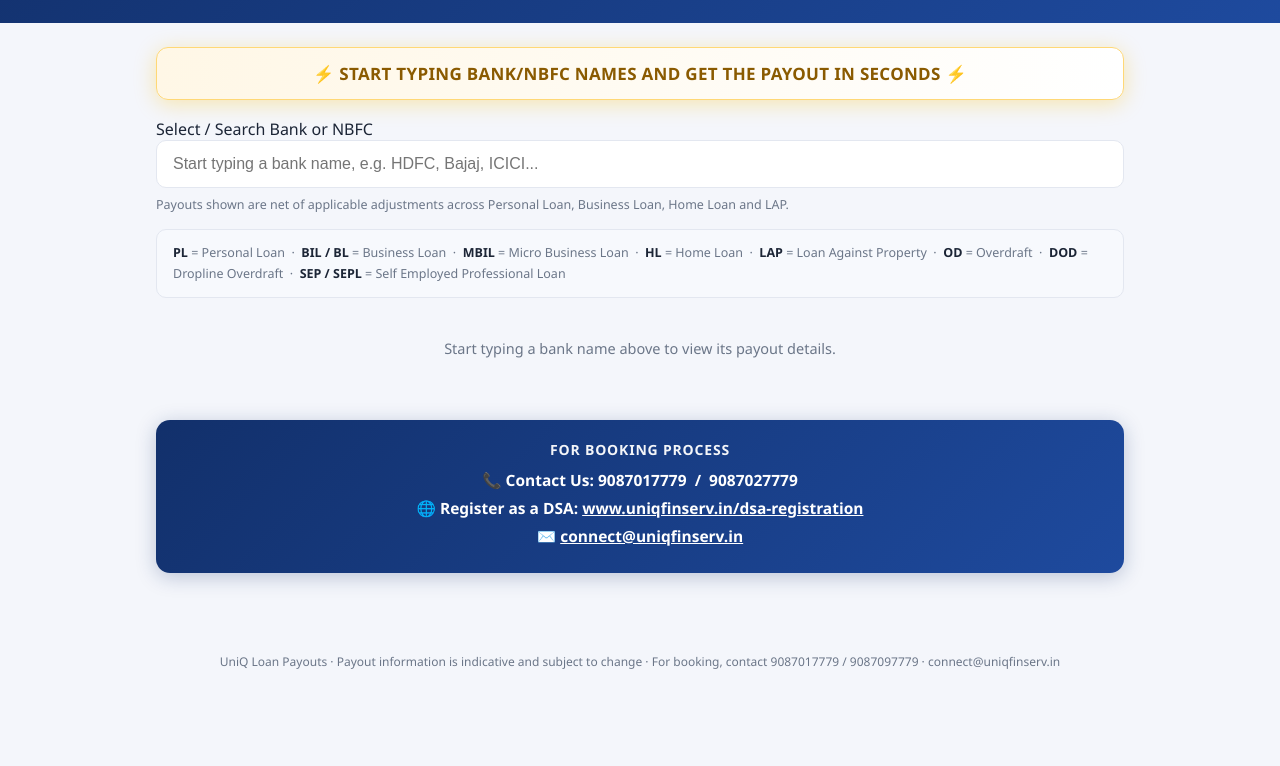
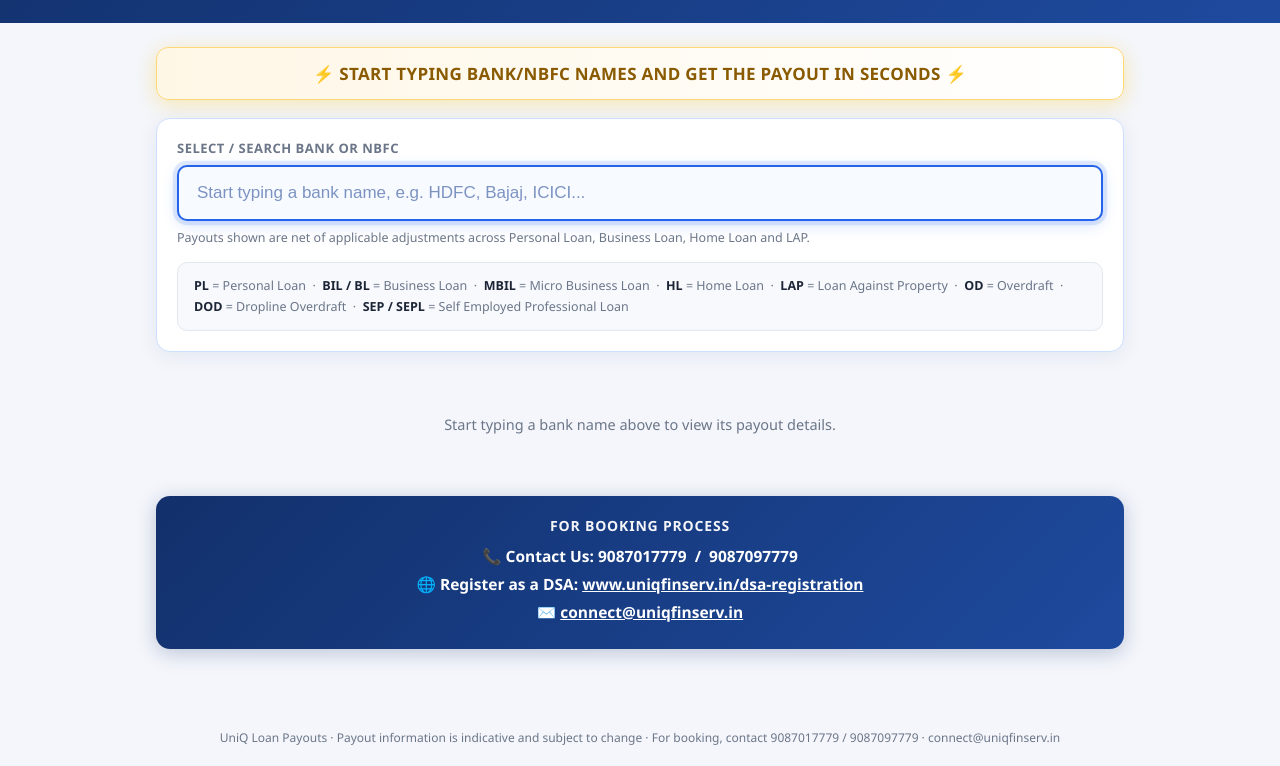
Before and after one commit to uniquefinservv/UniQ-PAYOUT-LIST, a plain HTML site: page index.html in a window 1280 px wide. Shown: the part 177-943 px from the top of the page. Before the commit the page ends 867 px from the top, so only its background shows below. Drawn offline with Linux system fonts and the light colour scheme.

Commit message:
index.html

```diff
--- a/index.html
+++ b/index.html
@@ -76,11 +76,13 @@
   .cta-banner .spark{
     margin:0 6px;
   }
+  .search-card{
     background:var(--card);
     border-radius:14px;
     padding:20px;
     box-shadow:0 4px 20px rgba(18,48,107,0.08);
     margin-bottom:22px;
+    border:1.5px solid #cfe0ff;
   }
   .search-card label{
     display:block;
@@ -93,15 +95,30 @@
   }
   #bankInput{
     width:100%;
-    padding:14px 16px;
-    font-size:16px;
-    border:1.5px solid var(--border);
+    padding:16px 18px;
+    font-size:17px;
+    font-weight:600;
+    border:2.5px solid var(--accent);
     border-radius:10px;
     outline:none;
-    transition:border-color .15s;
+    background:#f7faff;
+    box-shadow:0 0 0 4px rgba(37,99,235,0.12), 0 4px 14px rgba(37,99,235,0.18);
+    transition:border-color .15s, box-shadow .15s;
+    animation:inputGlow 2.4s ease-in-out infinite;
+  }
+  #bankInput::placeholder{
+    color:#7c93c2;
+    font-weight:500;
   }
   #bankInput:focus{
-    border-color:var(--accent);
+    border-color:var(--blue);
+    background:#fff;
+    box-shadow:0 0 0 5px rgba(37,99,235,0.2), 0 4px 18px rgba(37,99,235,0.3);
+    animation:none;
+  }
+  @keyframes inputGlow{
+    0%,100%{box-shadow:0 0 0 4px rgba(37,99,235,0.12), 0 4px 14px rgba(37,99,235,0.18);}
+    50%{box-shadow:0 0 0 7px rgba(37,99,235,0.2), 0 4px 22px rgba(37,99,235,0.3);}
   }
   .hint{
     margin-top:8px;
@@ -347,7 +364,7 @@
 
   <div class="contact-box">
     <div class="title">For Booking Process</div>
-    <div class="line">📞 Contact Us: 9087017779 &nbsp;/&nbsp; 9087027779</div>
+    <div class="line">📞 Contact Us: 9087017779 &nbsp;/&nbsp; 9087097779</div>
     <div class="line">🌐 Register as a DSA: <a href="https://www.uniqfinserv.in/dsa-registration/" target="_blank" rel="noopener">www.uniqfinserv.in/dsa-registration</a></div>
     <div class="line">✉️ <a href="mailto:connect@uniqfinserv.in">connect@uniqfinserv.in</a></div>
   </div>
```
